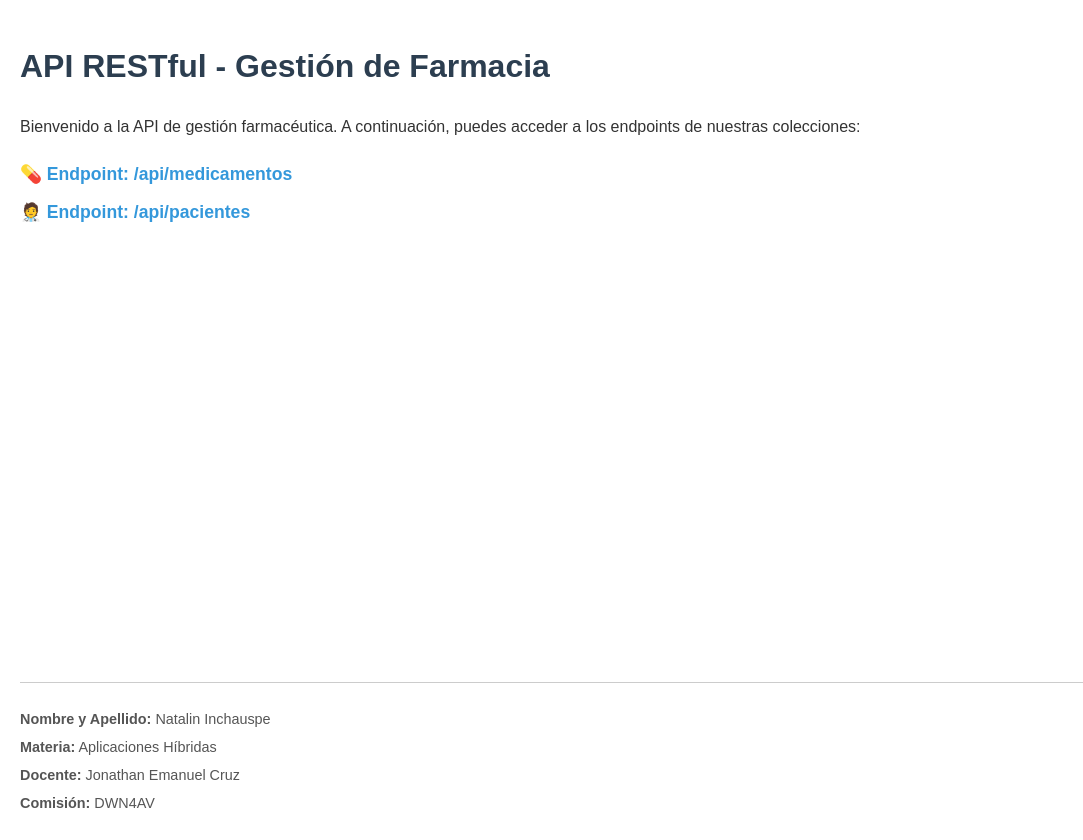
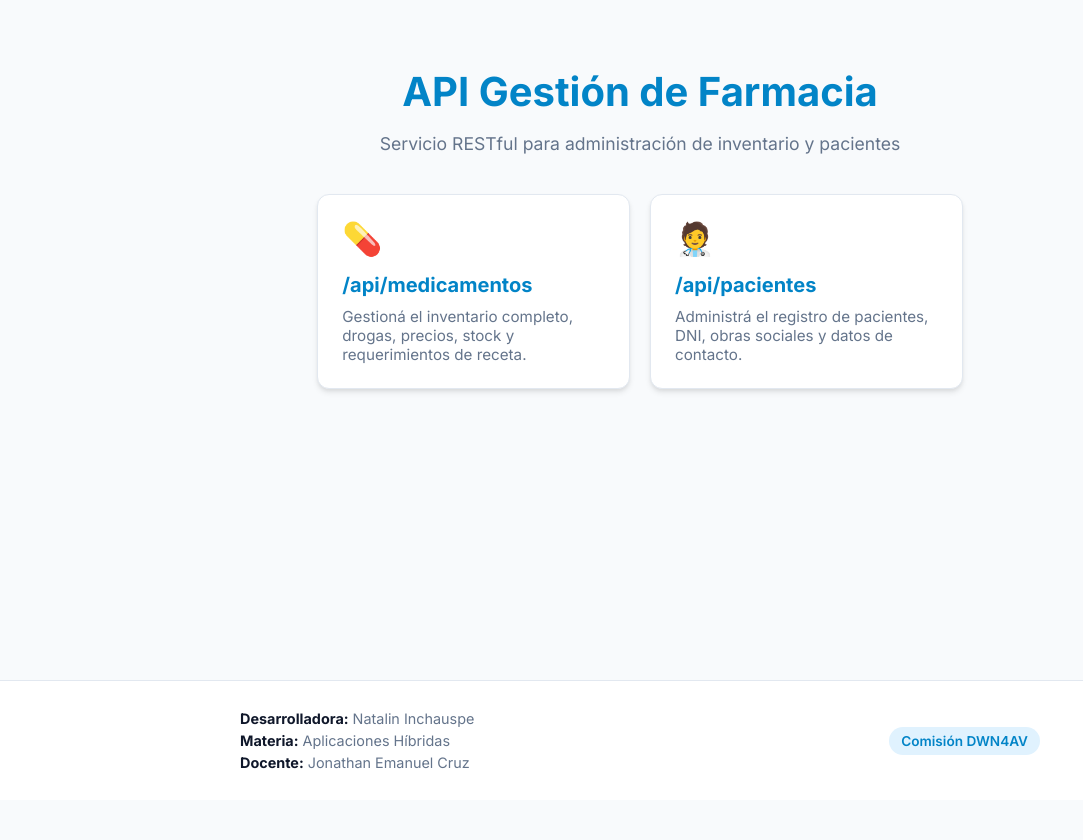
Before and after one commit to natalininchauspeweb/parcial-1-aplicaciones-hibridas, a website: page public/index.html in a window 1280 px wide. Shown: the whole page, without its empty margins (0-1083 px from the left). After the commit the page ends 800 px from the top, so only its background shows below. Drawn offline with Linux system fonts and the light colour scheme.

Commit message:
Agrego HTML y CSS para la página principal

```diff
--- a/public/index.html
+++ b/public/index.html
@@ -3,32 +3,46 @@
 <head>
     <meta charset="UTF-8">
     <meta name="viewport" content="width=device-width, initial-scale=1.0">
-    <title>API Farmacia - Parcial 1</title>
-    <style>
-        body { font-family: Arial, sans-serif; line-height: 1.6; margin: 0; padding: 20px; display: flex; flex-direction: column; min-height: 100vh; color: #333; }
-        main { flex: 1; }
-        h1 { color: #2c3e50; }
-        .endpoints { margin-top: 20px; }
-        .endpoints a { display: block; margin: 10px 0; color: #3498db; text-decoration: none; font-size: 1.1em; font-weight: bold; }
-        .endpoints a:hover { text-decoration: underline; color: #2980b9; }
-        footer { margin-top: auto; padding-top: 20px; border-top: 1px solid #ccc; font-size: 0.9em; color: #555; }
-        footer p { margin: 5px 0; }
-    </style>
+    <title>API RESTful - Farmacia</title>
+    <link href="https://fonts.googleapis.com/css2?family=Inter:wght@300;400;600;700&display=swap" rel="stylesheet">
+    <!-- Vinculación del archivo CSS externo -->
+    <link rel="stylesheet" href="style.css">
 </head>
 <body>
-    <main>
-        <h1>API RESTful - Gestión de Farmacia</h1>
-        <p>Bienvenido a la API de gestión farmacéutica. A continuación, puedes acceder a los endpoints de nuestras colecciones:</p>
-        <div class="endpoints">
-            <a href="/api/medicamentos" target="_blank">💊 Endpoint: /api/medicamentos</a>
-            <a href="/api/pacientes" target="_blank">🧑‍⚕️ Endpoint: /api/pacientes</a>
+
+    <div class="container">
+        <header>
+            <h1>API Gestión de Farmacia</h1>
+            <p>Servicio RESTful para administración de inventario y pacientes</p>
+        </header>
+
+        <div class="endpoints-grid">
+            <a href="/api/medicamentos" target="_blank" class="card">
+                <div class="card-icon">💊</div>
+                <h2>/api/medicamentos</h2>
+                <p>Gestioná el inventario completo, drogas, precios, stock y requerimientos de receta.</p>
+            </a>
+
+            <a href="/api/pacientes" target="_blank" class="card">
+                <div class="card-icon">🧑‍⚕️</div>
+                <h2>/api/pacientes</h2>
+                <p>Administrá el registro de pacientes, DNI, obras sociales y datos de contacto.</p>
+            </a>
         </div>
-    </main>
+    </div>
+
     <footer>
-        <p><strong>Nombre y Apellido:</strong> Natalin Inchauspe</p>
-        <p><strong>Materia:</strong> Aplicaciones Híbridas</p>
-        <p><strong>Docente:</strong> Jonathan Emanuel Cruz</p>
-        <p><strong>Comisión:</strong> DWN4AV</p>
+        <div class="footer-content">
+            <div class="footer-data">
+                <p><strong>Desarrolladora:</strong> Natalin Inchauspe</p>
+                <p><strong>Materia:</strong> Aplicaciones Híbridas</p>
+                <p><strong>Docente:</strong> Jonathan Emanuel Cruz</p>
+            </div>
+            <div class="badge">
+                Comisión DWN4AV
+            </div>
+        </div>
     </footer>
+
 </body>
 </html>
--- /dev/null
+++ b/public/style.css
@@ -0,0 +1,89 @@
+:root {
+    --primary: #0284c7;
+    --primary-hover: #0369a1;
+    --bg-color: #f8fafc;
+    --card-bg: #ffffff;
+    --text-main: #0f172a;
+    --text-muted: #64748b;
+}
+
+body {
+    font-family: 'Inter', sans-serif;
+    background-color: var(--bg-color);
+    color: var(--text-main);
+    margin: 0;
+    padding: 0;
+    display: flex;
+    flex-direction: column;
+    min-height: 100vh;
+}
+
+.container {
+    max-width: 800px;
+    margin: 40px auto;
+    padding: 0 20px;
+    flex: 1;
+}
+
+header { text-align: center; margin-bottom: 40px; }
+header h1 { font-size: 2.5rem; color: var(--primary); margin-bottom: 10px; }
+header p { color: var(--text-muted); font-size: 1.1rem; }
+
+.endpoints-grid {
+    display: grid;
+    grid-template-columns: repeat(auto-fit, minmax(300px, 1fr));
+    gap: 20px;
+    margin-bottom: 40px;
+}
+
+.card {
+    background-color: var(--card-bg);
+    border-radius: 12px;
+    padding: 24px;
+    box-shadow: 0 4px 6px -1px rgba(0, 0, 0, 0.1), 0 2px 4px -1px rgba(0, 0, 0, 0.06);
+    transition: transform 0.2s, box-shadow 0.2s;
+    text-decoration: none;
+    color: inherit;
+    display: block;
+    border: 1px solid #e2e8f0;
+}
+
+.card:hover {
+    transform: translateY(-5px);
+    box-shadow: 0 10px 15px -3px rgba(0, 0, 0, 0.1), 0 4px 6px -2px rgba(0, 0, 0, 0.05);
+    border-color: var(--primary-hover);
+}
+
+.card-icon { font-size: 2rem; margin-bottom: 15px; }
+.card h2 { font-size: 1.25rem; margin: 0 0 10px 0; color: var(--primary); }
+.card p { margin: 0; color: var(--text-muted); font-size: 0.95rem; }
+
+footer {
+    background-color: var(--card-bg);
+    border-top: 1px solid #e2e8f0;
+    padding: 24px 0;
+    margin-top: auto;
+}
+
+.footer-content {
+    max-width: 800px;
+    margin: 0 auto;
+    padding: 0 20px;
+    display: flex;
+    justify-content: space-between;
+    align-items: center;
+    flex-wrap: wrap;
+    gap: 20px;
+}
+
+.footer-data p { margin: 5px 0; font-size: 0.9rem; color: var(--text-muted); }
+.footer-data strong { color: var(--text-main); }
+
+.badge {
+    background-color: #e0f2fe;
+    color: var(--primary);
+    padding: 6px 12px;
+    border-radius: 9999px;
+    font-size: 0.85rem;
+    font-weight: 600;
+}
```
Also changed, not shown: controllers/PacienteController.js (+29 -0 lines), package.json (+7 -3 lines).
